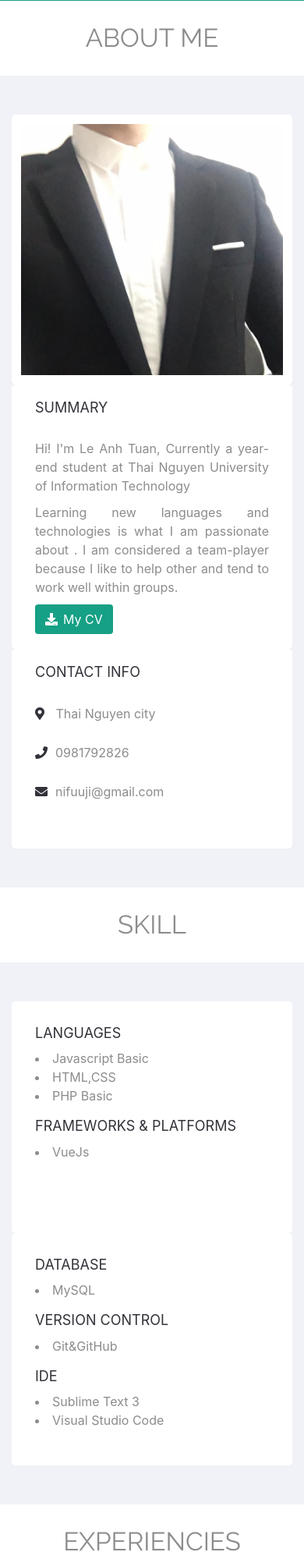
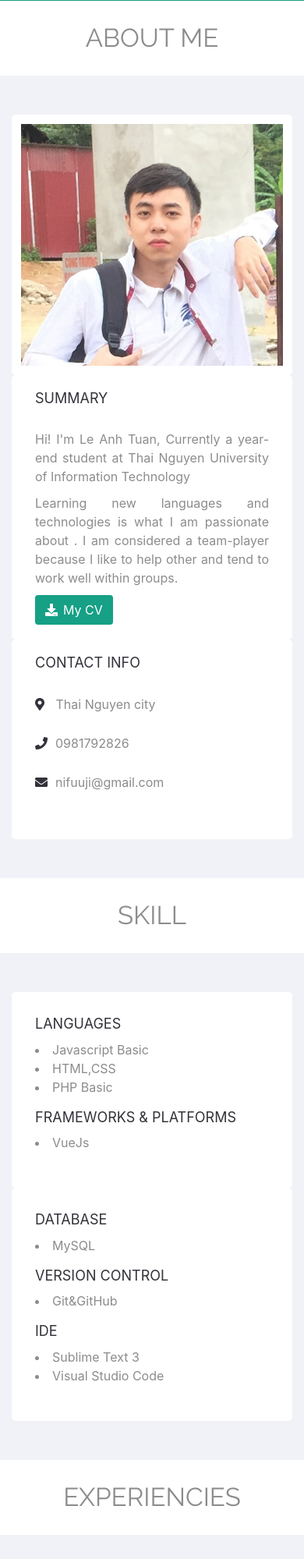
Before and after one commit to leanhtuandev/mycv2, a PHP site: page / in a window 390 px wide. Shown: the part 968-2967 px from the top of the page at 78% size. Run offline with PHP 8.4, Linux system fonts and the light colour scheme; some libraries are stand-ins or nearby versions.

Commit message:
changeimg

```diff
--- a/index.html
+++ b/index.html
@@ -40,7 +40,7 @@
                 <div class="row">
                     <div class="col-md-3" >
                         <div class="profile-photo">
-                            <img src="img/my_img.jpg" alt="Anh Tuan" class="profile-img">
+                            <img src="img/me.jpg" alt="Anh Tuan" class="profile-img">
                         </div>
                     </div>
                     <div class="col-md-6" >
--- a/style.css
+++ b/style.css
@@ -311,6 +311,10 @@ button i {
 @media screen and (max-width: 767px){
     .education-boxs {
     }
+    .skill-box {
+        min-height: 250px;
+
+    }
     .box {
         text-align: center;
     }
```
Also changed, not shown: img/leanhtuan.JPG (added), img/me.jpg (added).
